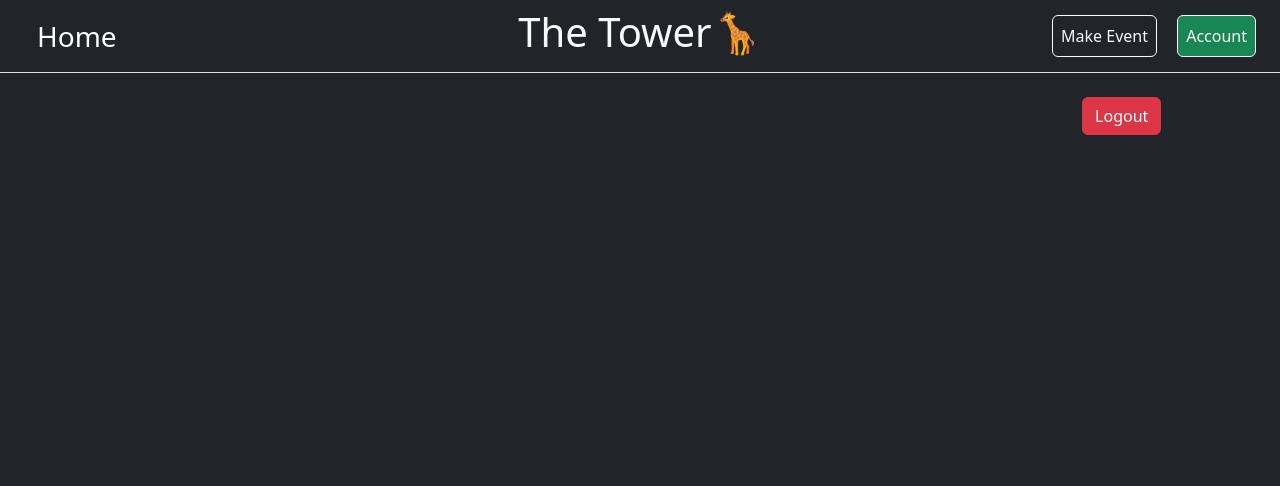
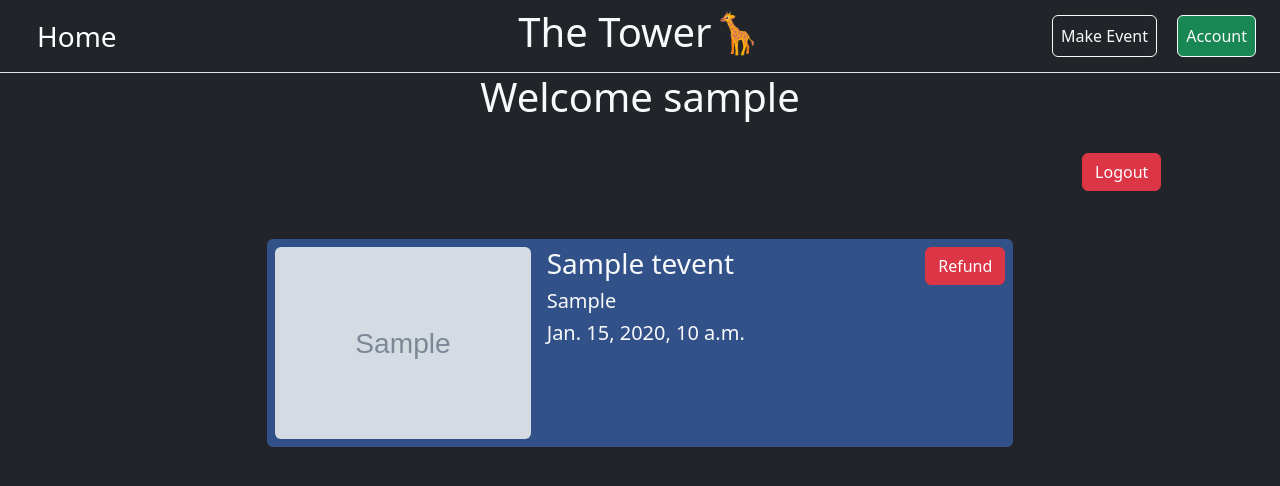
Before and after one commit to uwilledw/djangoTower, a Django app: page /users/ in a window 1280 px wide. Shown: the top 486 px of the page. Run offline with Django 5.2, Linux system fonts and the light colour scheme; a user stored in the database is signed in; tables that the repository leaves empty hold one stand-in row (values such as "Sample post"); grey boxes marked "Sample" are stand-in pictures.

Commit message:
css and refund ticket

```diff
--- a/tower/static/css/style.css
+++ b/tower/static/css/style.css
@@ -1,12 +1,16 @@
+a {
+    text-decoration: none;
+}
+
+.w-shadow :hover {
+    box-shadow: white 0px 2px 14px;
+}
+
 .hero-img {
     height: 35vh;
     width: 100%;
     object-fit: cover;
     object-position: bottom;
-}
-
-.w-shadow :hover {
-    box-shadow: white 0px 2px 14px;
 }
 
 .event-img {
@@ -31,6 +35,13 @@
     gap: 1rem;
 }
 
-a {
-    text-decoration: none;
+.ticket {
+    object-fit: cover;
+    object-position: center;
+    width: 20vw;
+    height: auto;
 }
+
+.bg-blue {
+    background-color: #325188;
+}
--- a/tower/tEvents/templates/tEventsList.html
+++ b/tower/tEvents/templates/tEventsList.html
@@ -4,7 +4,7 @@
 {% block content %}
 <section class="row">
     <div class="col-md-12 p-0">
-        <img class="img-fluid hero-img"
+        <img class="hero-img"
             src="https://images.unsplash.com/photo-1492684223066-81342ee5ff30?ixlib=rb-4.0.3&ixid=MnwxMjA3fDB8MHxwaG90by1wYWdlfHx8fGVufDB8fHx8&auto=format&fit=crop&w=1470&q=80"
         alt="">
     </div>
@@ -22,8 +22,8 @@
     {% for t in tEvents %}
     <div class="col-md-3 w-shadow">
         <div title="Event Details" class="bg-light rounded my-2">
-            <a class="no-und" href="{% url 'tEvents:tEventDetails' id=t.id %}">
-                <img class="img-fluid rounded-top event-img" src="{{t.coverImg}}" alt="{{t.name}}">
+            <a class="" href="{% url 'tEvents:tEventDetails' id=t.id %}">
+                <img class="rounded-top event-img" src="{{t.coverImg}}" alt="{{t.name}}">
                 <h5 class="p-2 text-dark">{{ t.name }}</h5>
             </a>
         </div>
--- a/tower/users/templates/accountPage.html
+++ b/tower/users/templates/accountPage.html
@@ -1,6 +1,14 @@
 {% extends "layout.html" %}
 
+
 {% block content %}
+<div class="about text-center">
+    {% if user.is_authenticated %}
+    <h1 class="">Welcome {{ user}}</h1>
+    {% else %}
+    <h1>Welcome</h1>
+    {% endif %}
+</div>
 <section class="row justify-content-center">
     {% if user.is_authenticated %}
         <div class="col-10 text-end my-4">
@@ -20,7 +28,24 @@
     </div>
     {% endif %}
 </section>
-<section class="row">
-
+<section class="row justify-content-center">
+    {% for t in tickets %}
+    <div class="col-md-7 d-flex justify-content-between m-4 rounded bg-blue p-2">
+        <!-- events I have tickets to -->
+        <div class="d-flex">
+            <div>
+                <img class="ticket rounded" src="{{t.tEvent.coverImg}}" alt="{{t.tEvent.name}}">
+            </div>
+            <div class="mx-3">
+                <h3>{{ t.tEvent.name }}</h3>
+                <h5>{{ t.tEvent.location }}</h5>
+                <h5>{{ t.tEvent.startDate }}</h5>
+            </div>
+        </div>
+        <div>
+            <a href="{% url 'users:deleteTicket' id=t.id %}" title="Cancel ticket" class="btn btn-danger">Refund</a>
+        </div>
+    </div>
+    {% endfor %}
 </section>
 {% endblock  %}
--- a/tower/users/urls.py
+++ b/tower/users/urls.py
@@ -7,5 +7,6 @@ urlpatterns = [
     path('login/', views.login_view, name="login"),
     path('register/', views.register_view, name="register"),
     path('logout/', views.logout_view, name="logout"),
-    path('', views.accountPage, name="account")
+    path('', views.accountPage, name="account"),
+    path('<int:id>', views.deleteTicket, name="deleteTicket")
 ]
--- a/tower/users/views.py
+++ b/tower/users/views.py
@@ -34,3 +34,9 @@ def accountPage(request):
     if request.user:
         tickets = Ticket.objects.filter(user=request.user.id)
     return render(request, "accountPage.html", {"tickets":tickets})
+
+def deleteTicket(request, id):
+    ticket = Ticket.objects.get(id=id)
+    if ticket.user == request.user:
+        ticket.delete()
+    return redirect("users:account")
```
